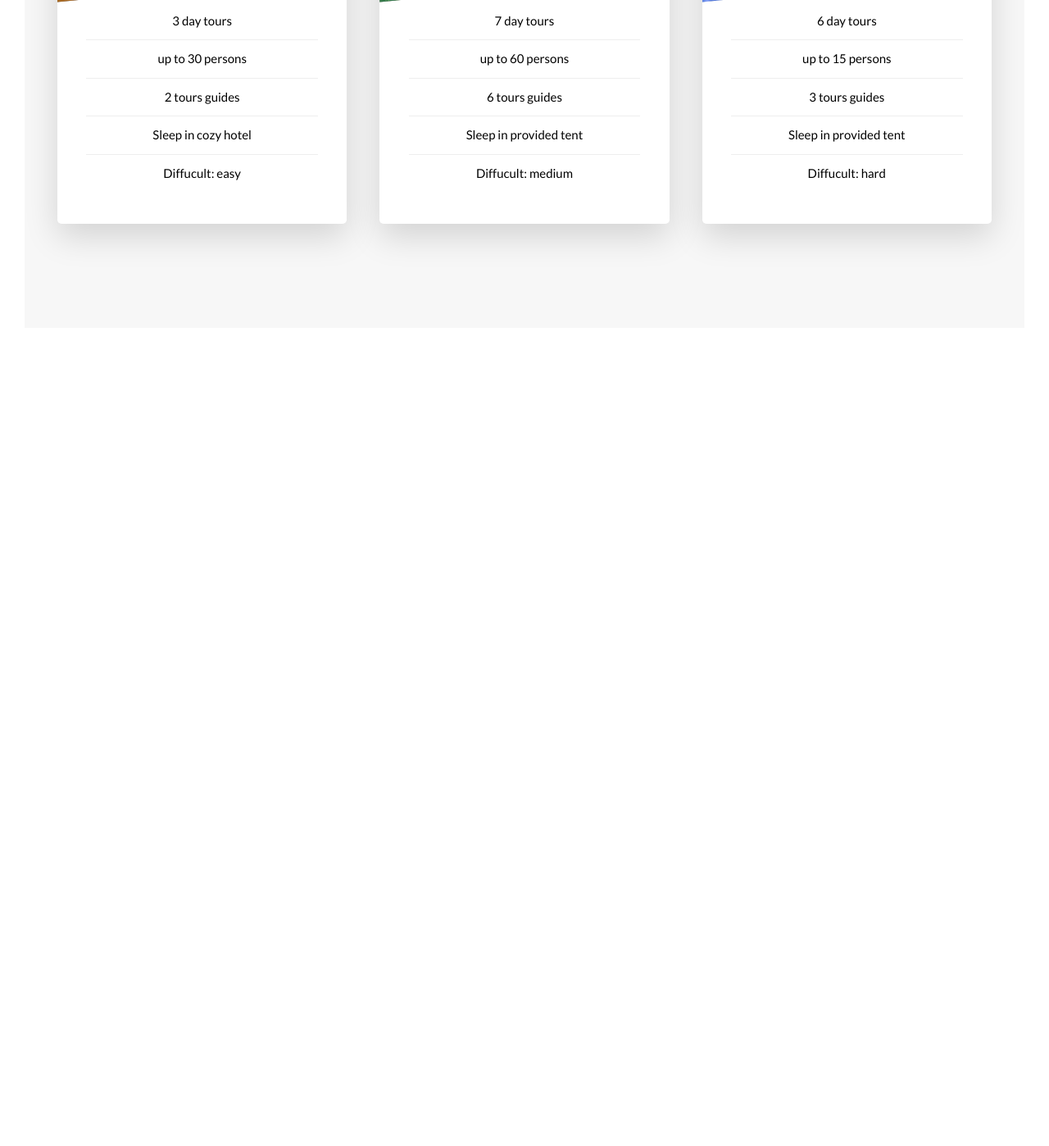
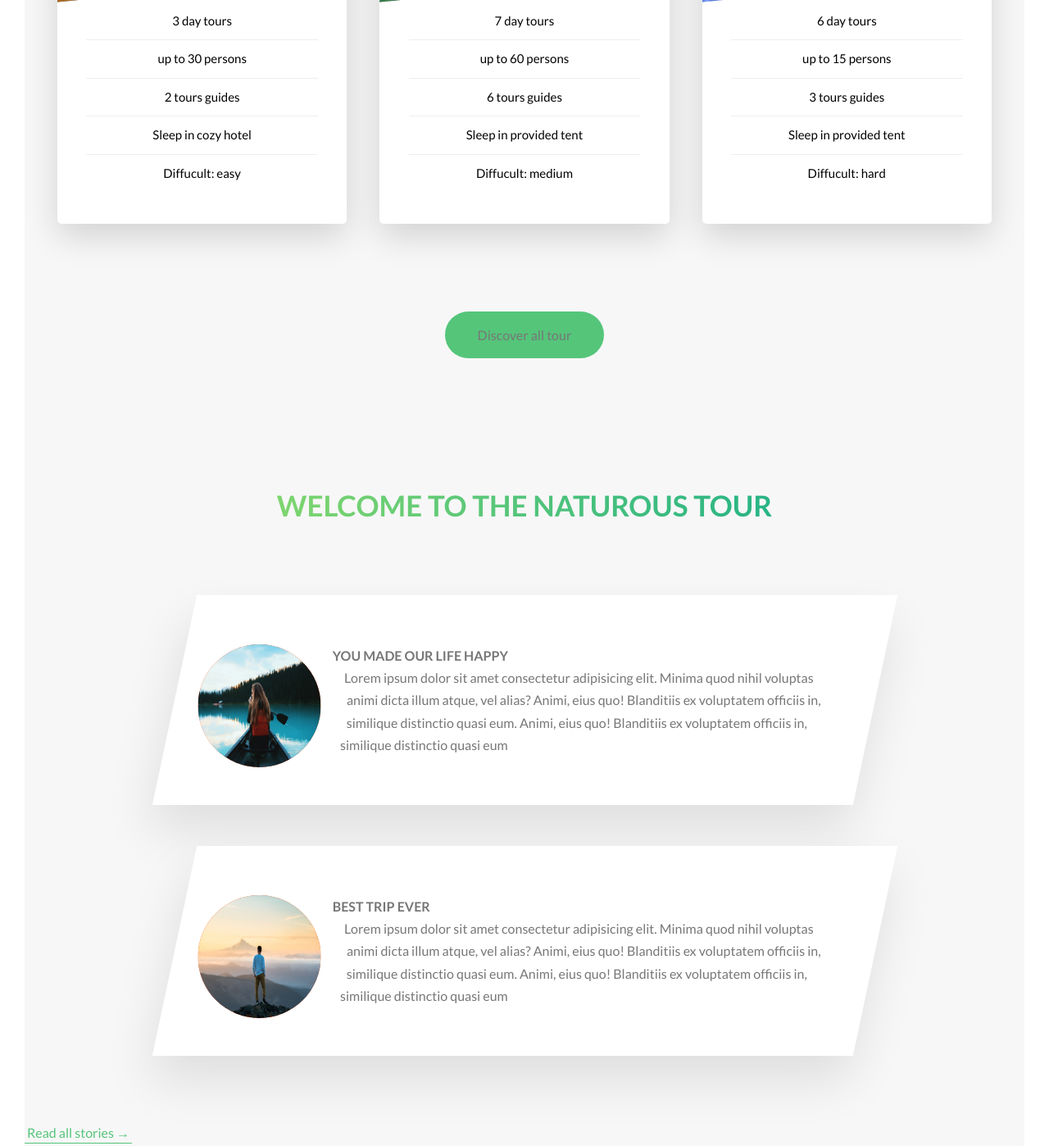
Before and after one commit to suskull/TravelWeb, a website: page index.html in a window 1280 px wide. Shown: the part 2568-3966 px from the top of the page at 82% size. Before the commit the page ends 2998 px from the top, so only its background shows below. Drawn offline with Linux system fonts and the light colour scheme.

Commit message:
add section story comment

```diff
--- a/index.html
+++ b/index.html
@@ -189,9 +189,42 @@
                         </div>
                     </div>
                 </div>
+                <div class='u-center-text '>
+                    <a href="#" class="btn btn--green" style="top:50rem">Discover all tour</a>
+                </div>
+
             </section>
 
-
+            <section class="section-story">
+                <div class="u-center-text u-margin-bottom-8">
+                    <h2 class="heading-secondary">
+                        WELCOME TO THE NATUROUS TOUR
+                    </h2>
+                </div>
+                <div class="row">
+                    <div class="story" style="margin-bottom: 5rem">
+                        <figure class="story__shape">
+                            <img src="./img/nat-8.jpg" alt="Photo" class="story__image">
+                            <figcaption class="story__caption">Harley Quin</figcaption>
+                        </figure>
+                        <div class="story__text ">
+                            <h3 class="heading-tertiary">You made our life happy</h3>
+                            <p>Lorem ipsum dolor sit amet consectetur adipisicing elit. Minima quod nihil voluptas animi dicta illum atque, vel alias? Animi, eius quo! Blanditiis ex voluptatem officiis in, similique distinctio quasi eum.  Animi, eius quo! Blanditiis ex voluptatem officiis in, similique distinctio quasi eum</p>
+                        </div>
+                    </div>
+                    <div class="story">
+                        <figure class="story__shape">
+                            <img src="./img/nat-9.jpg" alt="Photo" class="story__image">
+                            <figcaption class="story__caption">Joker</figcaption>
+                        </figure>
+                        <div class="story__text ">
+                            <h3 class="heading-tertiary">Best trip ever</h3>
+                            <p>Lorem ipsum dolor sit amet consectetur adipisicing elit. Minima quod nihil voluptas animi dicta illum atque, vel alias? Animi, eius quo! Blanditiis ex voluptatem officiis in, similique distinctio quasi eum.  Animi, eius quo! Blanditiis ex voluptatem officiis in, similique distinctio quasi eum</p>
+                        </div>
+                    </div>
+                </div>
+                <a href="#" class="story__btn btn-text">Read all stories &rarr;</a>
+            </section>
         </main>
 
 
--- a/package.json
+++ b/package.json
@@ -11,7 +11,7 @@
   "devDependencies": {},
   "scripts": {
     "test": "echo \"Error: no test specified\" && exit 1",
-    "compile:sass": "node-sass sass/main.scss css/style.css -w "
+    "compile:sass": "node-sass sass/main.scss css/style.css -w"
   },
   "author": "",
   "license": "ISC"
--- a/sass/components/_button.scss
+++ b/sass/components/_button.scss
@@ -33,6 +33,15 @@
 
         &::after {
             background-color: #fff;
+        }
+    }
+
+    &--green{
+        color:  #777;
+        background-color: $color-primary ;
+
+        &::after {
+            background-color: $color-primary;
         }
     }
 
--- /dev/null
+++ b/sass/components/_story.scss
@@ -0,0 +1,57 @@
+.story {
+    width: 75%;
+    margin: 0 auto;
+    background-color: $color-white;
+    box-shadow: 0 3rem 6rem rgba($color-black,.1);
+    font-size: $default-font-size;
+    padding: 6rem;
+    transform: skewX(-12deg);
+
+    &__shape {
+        width: 15rem;
+        height: 15rem;
+        background-color: orangered;
+        float: left;
+
+        shape-outside: circle(50% at 50% 50%);
+        clip-path: circle(50% at 50% 50%);
+        overflow: hidden;
+
+        transform: translateX(-3rem) skewX(12deg);
+    }
+
+    &__image {
+        width: 100%;
+        height: 100%;
+        transition: all .3s;
+
+
+    }
+
+    &__text{
+        transform: skewX(12deg)
+    }
+
+    &__caption {
+        position: absolute;
+        top: 50%;
+        left: 50%;
+        transform: translate(-35%,20%);
+        color: $color-white;
+        font-size: 1.5rem;
+        opacity: 0;
+        transition: all .3s;
+    }
+
+    &:hover &__caption {
+        opacity: 1;
+        transform: translate(-35%,-50%);
+    }
+
+    &:hover &__image {
+        transform: translateX(-4px) scale(1.4);
+        filter: blur(3px) brightness(80%);
+    }
+
+
+}
--- a/sass/main.scss
+++ b/sass/main.scss
@@ -11,6 +11,7 @@
 @import './components/composition';
 @import './components/feature-box';
 @import './components/card';
+@import './components/story';
 
 @import './layout/header';
 @import './layout/grid';
--- a/sass/pages/_home.scss
+++ b/sass/pages/_home.scss
@@ -23,3 +23,9 @@
     margin-top: -15vh;
 
 }
+
+.section-story {
+    padding: 25rem 0;
+    background-color: $color-grey-light-1;
+    margin-top: -25vh;
+}
```
Also changed, not shown: css/style.css.
